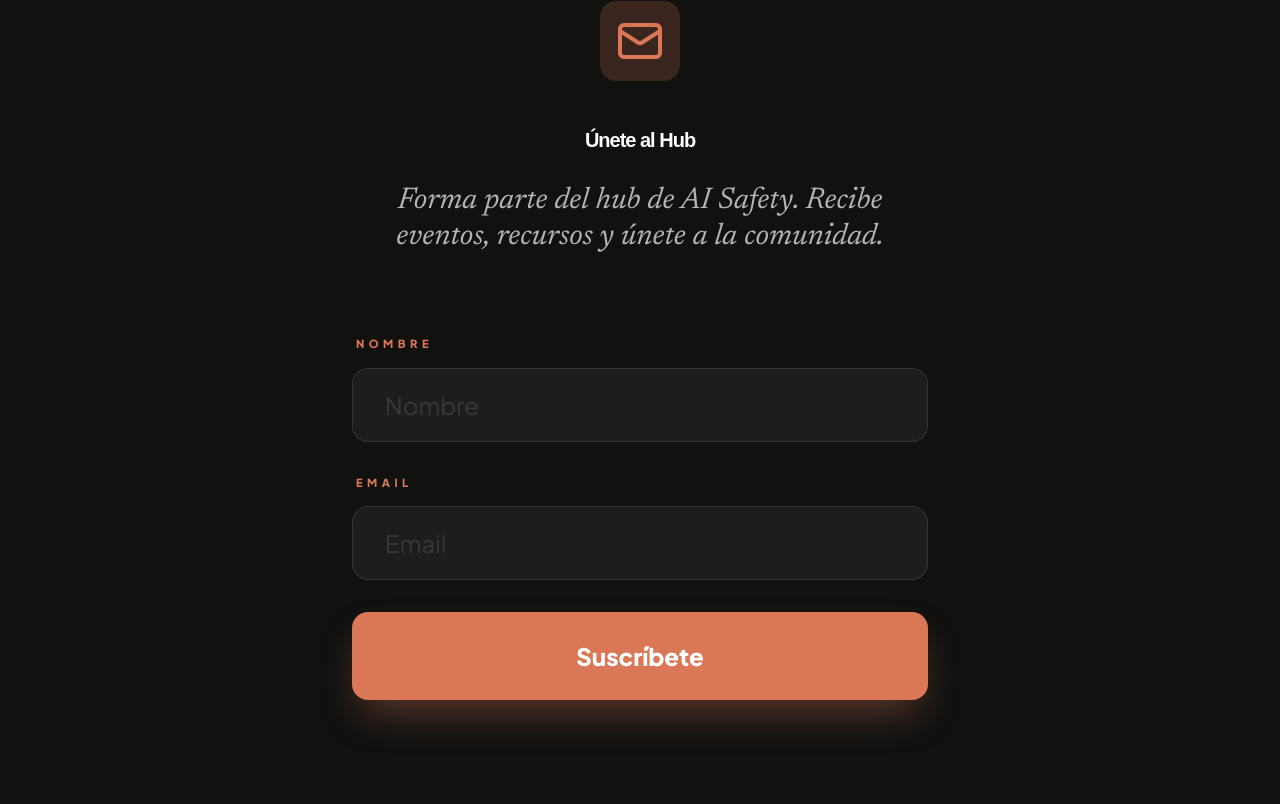
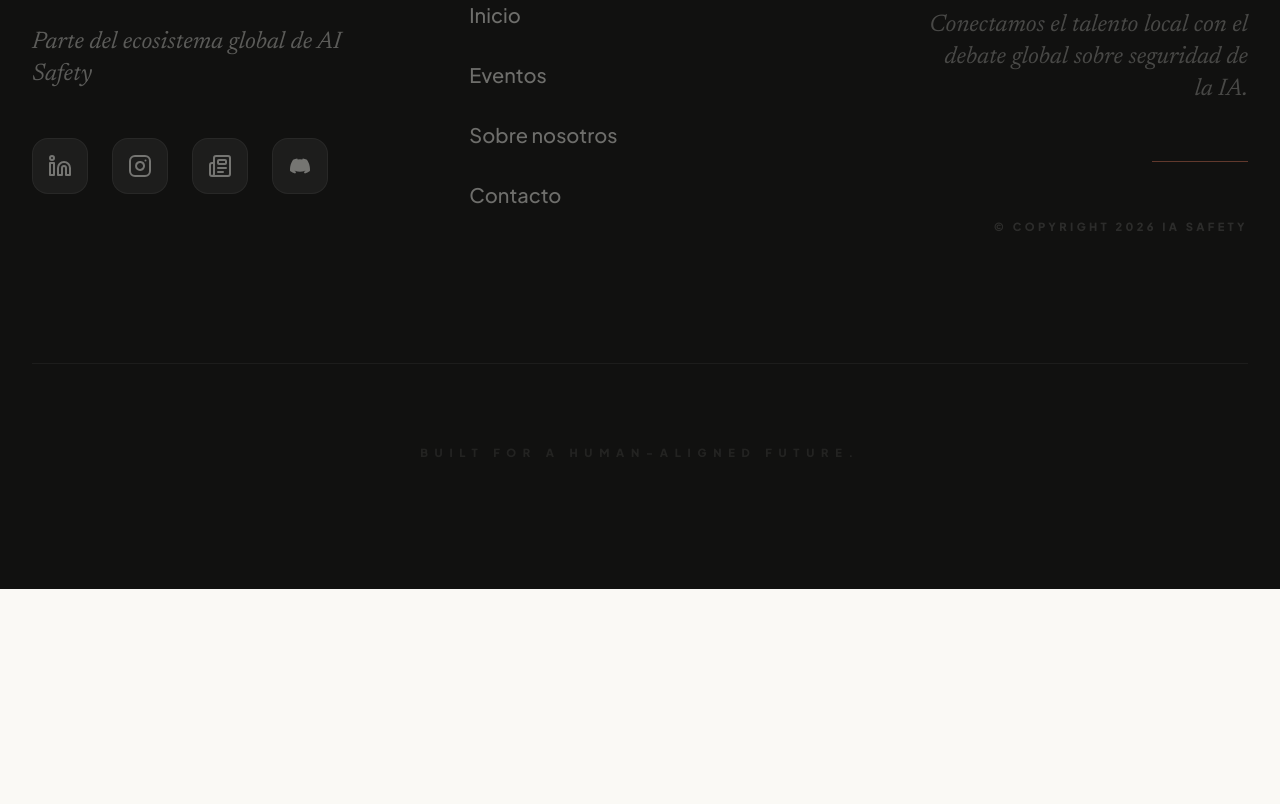
Before and after one commit to hitchhikergalactic/AISafety, a React (Vite) app: page / in a window 1280 px wide. Shown: the part 8276-9080 px from the top of the page. After the commit the page ends 8865 px from the top, so only its background shows below. Built offline with nearby package versions, Linux system fonts and the light colour scheme.

Commit message:
Remove newsletter section from App.tsx
Removed the newsletter section from the App component.

```diff
--- a/App.tsx
+++ b/App.tsx
@@ -454,55 +454,7 @@ export default function App() {
         </div>
       </Section>
 
-      {/* 9. NEWSLETTER - ID MANDATORY */}
-      <Section id="newsletter" className="bg-anthropic-dark dark:bg-black/40 text-anthropic-beige py-24 md:py-40 scroll-mt-32">
-        <div className="max-w-4xl mx-auto text-center px-4">
-          <div className="inline-flex p-3 md:p-4 bg-anthropic-orange/20 rounded-2xl mb-8 md:mb-12">
-            <Mail size={32} className="text-anthropic-orange md:w-12 md:h-12" />
-          </div>
-          <h2 className="mb-6 md:mb-8 font-bold tracking-tighter text-white">{t.subscribe.title}</h2>
-          <p className="text-xl md:text-3xl text-anthropic-beige/70 mb-12 md:mb-20 font-serif italic max-w-2xl mx-auto text-balance">{t.subscribe.subtitle}</p>
-
-          <form
-            action="https://formsubmit.co/aisafetymadrid@gmail.com"
-            method="POST"
-            className="max-w-xl mx-auto space-y-6 md:space-y-8 text-left"
-          >
-            <input type="hidden" name="_subject" value="Nueva suscripción - AI Safety España" />
-            <input type="hidden" name="_captcha" value="false" />
-            <input type="hidden" name="_template" value="table" />
-
-            <div className="space-y-3 md:space-y-4">
-              <label className="text-[0.6rem] md:text-[0.7rem] font-sans font-black text-anthropic-orange uppercase tracking-[0.4em] block ml-1">{t.subscribe.name}</label>
-              <input
-                type="text"
-                name="name"
-                required
-                placeholder={lang === 'es' ? "Nombre" : "Name"}
-                className="w-full px-6 md:px-8 py-4 md:py-5 rounded-2xl bg-white/5 border border-white/10 text-white focus:outline-none focus:ring-2 focus:ring-anthropic-orange/50 focus:border-transparent transition-all font-sans text-lg md:text-2xl placeholder:opacity-20"
-              />
-            </div>
-            <div className="space-y-3 md:space-y-4">
-              <label className="text-[0.6rem] md:text-[0.7rem] font-sans font-black text-anthropic-orange uppercase tracking-[0.4em] block ml-1">{t.subscribe.email}</label>
-              <input
-                type="email"
-                name="email"
-                required
-                placeholder="Email"
-                className="w-full px-6 md:px-8 py-4 md:py-5 rounded-2xl bg-white/5 border border-white/10 text-white focus:outline-none focus:ring-2 focus:ring-anthropic-orange/50 focus:border-transparent transition-all font-sans text-lg md:text-2xl placeholder:opacity-20"
-              />
-            </div>
-            <button
-              type="submit"
-              className="w-full py-5 md:py-7 rounded-2xl bg-anthropic-orange text-white font-sans font-black text-lg md:text-2xl transition-all duration-300 shadow-[0_20px_40px_-10px_rgba(217,119,87,0.4)] hover:shadow-[0_30px_60px_-15px_rgba(217,119,87,0.6)] hover:-translate-y-1 active:scale-95 mt-4 md:mt-6"
-            >
-              {t.subscribe.button}
-            </button>
-          </form>
-        </div>
-      </Section>
-
-      {/* 10. FOOTER */}
+    {/* 10. FOOTER */}
       <footer className="bg-anthropic-dark text-anthropic-beige/40 py-16 md:py-32 px-4 md:px-8 border-t border-white/5 selection:bg-white/10 selection:text-white">
         <div className="max-w-7xl mx-auto">
           <div className="grid grid-cols-1 md:grid-cols-3 gap-16 md:gap-24 mb-16 md:mb-32 items-start">
```
